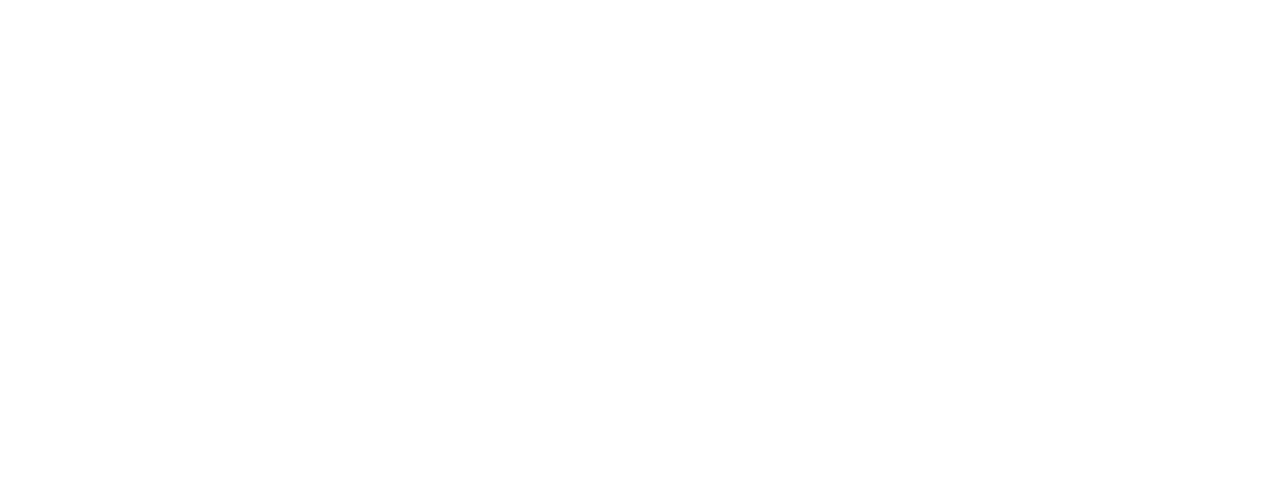
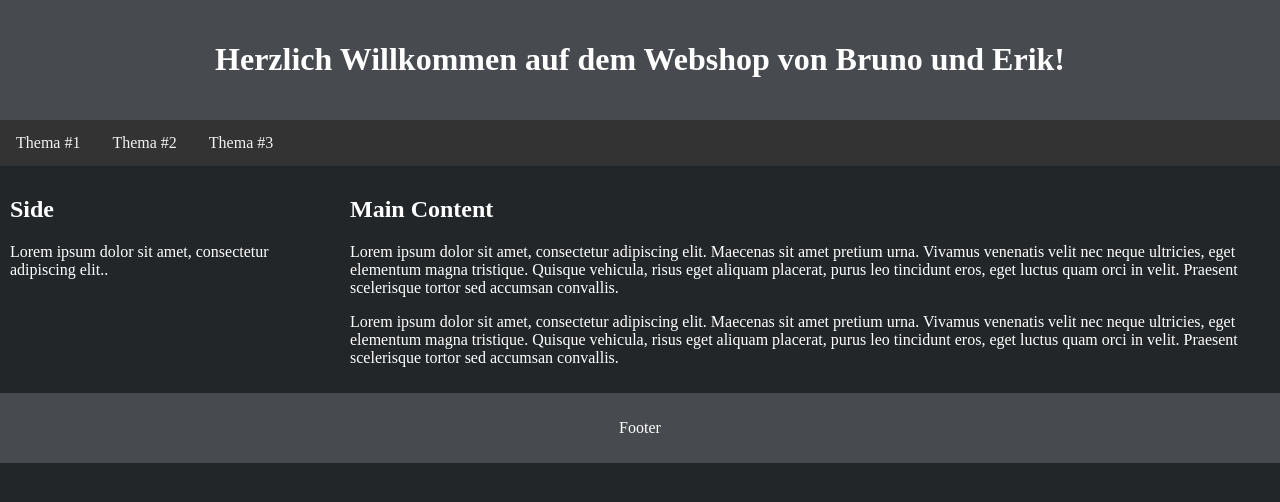
Before and after one commit to Vochel/PHP-Webshop, a PHP site: page /home.php in a window 1280 px wide. Before the commit the part shown is empty. Shown: the top 502 px of the page. Run offline with PHP 8.4, Linux system fonts and the light colour scheme.

Commit message:
styles + first layout

```diff
--- a/home.php
+++ b/home.php
@@ -3,11 +3,44 @@
 
 <head>
     <meta charset="UTF-8" />
-    <title></title>
+    <link rel="stylesheet" href="styles.css">
+    <title>Willkommen</title>
 </head>
 
 <body>
+    <div class="header">
+        <h1>Herzlich Willkommen auf dem Webshop von Bruno und Erik!</h1>
+    </div>
+
+    <div class="topnav">
+        <a href="#">Thema #1</a>
+        <a href="#">Thema #2</a>
+        <a href="#">Thema #3</a>
+    </div>
+
+    <div class="row">
+        <div class="column side">
+            <h2>Side</h2>
+            <p>Lorem ipsum dolor sit amet, consectetur adipiscing elit..</p>
+        </div>
+
+        <div class="column middle">
+            <h2>Main Content</h2>
+            <p>Lorem ipsum dolor sit amet, consectetur adipiscing elit. Maecenas sit amet pretium urna. Vivamus
+                venenatis velit nec neque ultricies, eget elementum magna tristique. Quisque vehicula, risus eget
+                aliquam placerat, purus leo tincidunt eros, eget luctus quam orci in velit. Praesent scelerisque tortor
+                sed accumsan convallis.</p>
+            <p>Lorem ipsum dolor sit amet, consectetur adipiscing elit. Maecenas sit amet pretium urna. Vivamus
+                venenatis velit nec neque ultricies, eget elementum magna tristique. Quisque vehicula, risus eget
+                aliquam placerat, purus leo tincidunt eros, eget luctus quam orci in velit. Praesent scelerisque tortor
+                sed accumsan convallis.</p>
+        </div>
+    </div>
+
 
 </body>
+<footer>
+    <p>Footer</p>
+</footer>
 
 </html>
--- a/login.php
+++ b/login.php
@@ -3,6 +3,7 @@
 
 <head>
     <meta charset="UTF-8" />
+    <link rel="stylesheet" href="styles.css">
     <title></title>
 </head>
 
--- a/registration.php
+++ b/registration.php
@@ -3,6 +3,7 @@
 
 <head>
     <meta charset="UTF-8" />
+    <link rel="stylesheet" href="styles.css">
     <title></title>
 </head>
 
--- /dev/null
+++ b/styles.css
@@ -0,0 +1,70 @@
+body {
+    background-color: #222629;
+    color: #fff;
+    margin: 0px;
+    /* other color codes:
+    #61892F;
+    #86C232;
+    #474B4F;
+    #6B6E70;
+  */
+}
+
+footer {
+  background-color:  #474B4F;
+  text-align: center;
+  padding: 10px;
+}
+
+.header {
+    background-color: #474B4F;
+    text-align: center;
+    padding: 20px;
+}
+
+/* The navbar container */
+.topnav {
+    overflow: hidden;
+    background-color: #333;
+    width: 100%;
+  }
+
+/* Navbar links */
+.topnav a {
+    float: left;
+    display: block;
+    color: #f2f2f2;
+    text-align: center;
+    padding: 14px 16px;
+    text-decoration: none;
+}
+
+/* Links - change color on hover */
+.topnav a:hover {
+    background-color: #ddd;
+    color: black;
+}
+
+
+/* Create three unequal columns that floats next to each other */
+.column {
+  float: left;
+  padding: 10px;
+}
+
+/* Left and right column */
+.column.side {
+  width: 25%;
+}
+
+/* Middle column */
+.column.middle {
+  width: 70%;
+}
+
+/* Clear floats after the columns */
+.row:after {
+  content: "";
+  display: table;
+  clear: both;
+}
```
Also changed, not shown: style.css (deleted).
